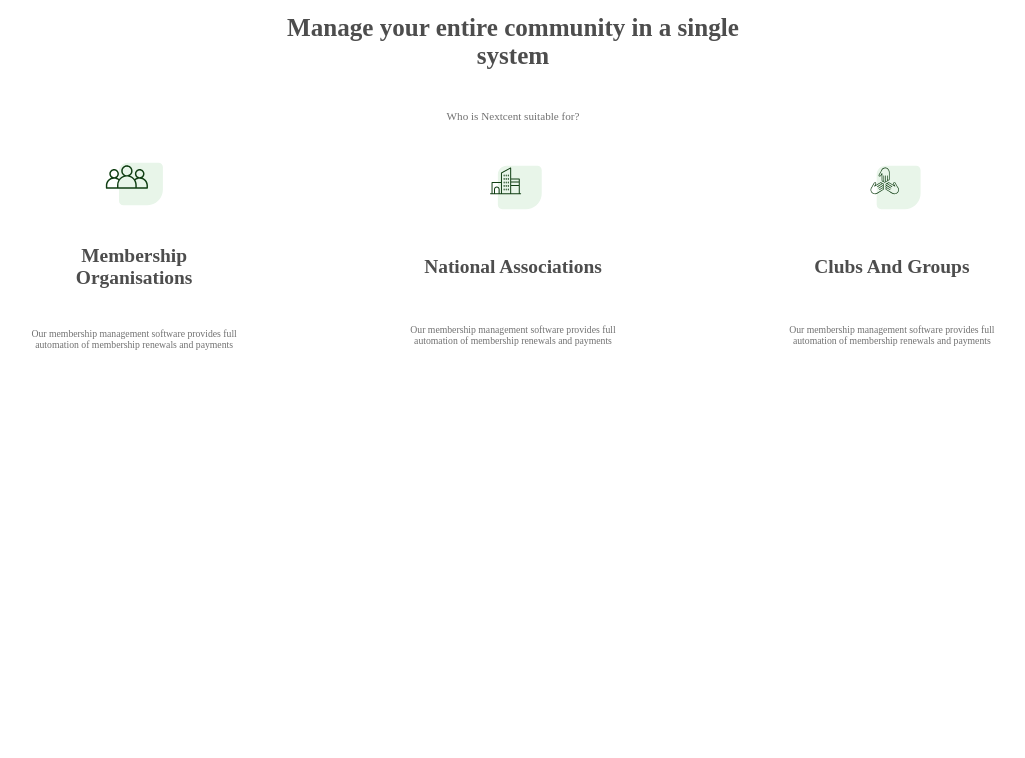
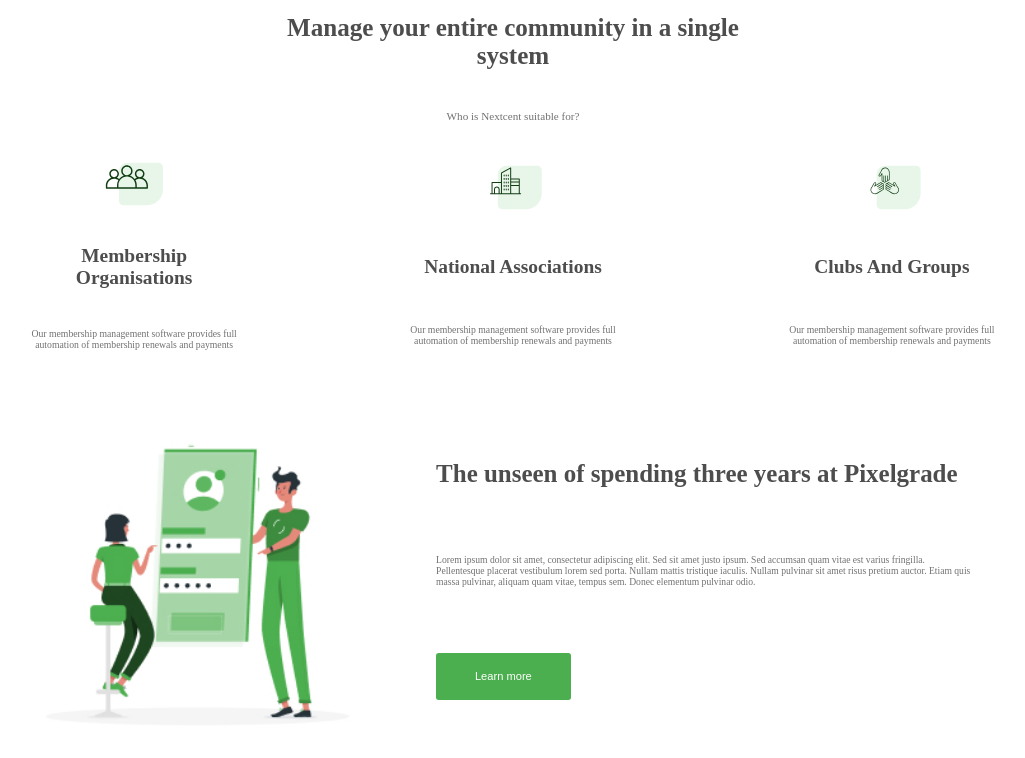
Before and after one commit to TheSirsh/Nextcent, a plain HTML site: page index.html in a window 1280 px wide. Shown: the part 820-1578 px from the top of the page, without its empty margins (127-1152 px from the left). Before the commit the page ends 1207 px from the top, so only its background shows below. Drawn offline with Linux system fonts and the light colour scheme.

Commit message:
feat: add main>unlock section

```diff
--- /dev/null
+++ b/css/main.css
@@ -0,0 +1,60 @@
+.main {
+  width: 100%;
+  height: 156.20vw;
+  display: flex;
+  flex-direction: column;
+  justify-content: space-between;
+  align-items: center;
+  margin: 0;
+  padding: 0;
+}
+
+.main__unlock {
+  width: 80%;
+  height: 19.25%;
+  display: flex;
+  justify-content: space-between;
+  align-items: center;
+}
+
+.main__unlock > img {
+  width: 38.42%;
+  height: 75.98%;
+}
+
+.unlock__text-container {
+  display: flex;
+  flex-direction: column;
+  justify-content: space-between;
+  width: 57.51%;
+  height: 62.34%;
+}
+
+.unlock__text-container > h2 {
+  padding: 0;
+  margin: 0;
+  width: 90.92%;
+  font-size: 0.39rem;
+  color: #4D4D4D;
+}
+
+.unlock__text-container > p {
+  padding: 0;
+  margin: 0;
+  width: 90.92%;
+  font-size: 0.15rem;
+  color: #717171;
+}
+
+.unlock__button {
+  display: flex;
+  justify-content: space-around;
+  align-items: center;
+  width: 22.84%;
+  height: 19.42%;
+  background-color: #4CAF4F;
+  color: #ffffff;
+  font-size: 0.174rem;
+  border: none;
+  border-radius: 2.78px;
+}
--- a/index.css
+++ b/index.css
@@ -1,5 +1,6 @@
 @import url(./css/header.css);
 @import url(./css/home.css);
+@import url(./css/main.css);
 
 html {
   font-size: 64px;
--- a/index.html
+++ b/index.html
@@ -79,7 +79,17 @@
       </div>
     </div>
   </section>
-
-  </section>
+  <main class="main">
+    <div class="main__unlock">
+      <img src="./src/main__unlock.jpg" alt="">
+      <div class="unlock__text-container">
+        <h2>The unseen of spending three years at Pixelgrade</h2>
+        <p>Lorem ipsum dolor sit amet, consectetur adipiscing elit. Sed sit amet justo ipsum. Sed accumsan quam vitae est varius fringilla. Pellentesque placerat vestibulum lorem sed porta. Nullam mattis tristique iaculis. Nullam pulvinar sit amet risus pretium auctor. Etiam quis massa pulvinar, aliquam quam vitae, tempus sem. Donec elementum pulvinar odio.</p>
+        <button class="unlock__button">
+          <span>Learn more</span>
+        </button>
+      </div>
+    </div>
+  </main>
 </body>
 </html>
```
Also changed, not shown: src/main__unlock.jpg (added).
